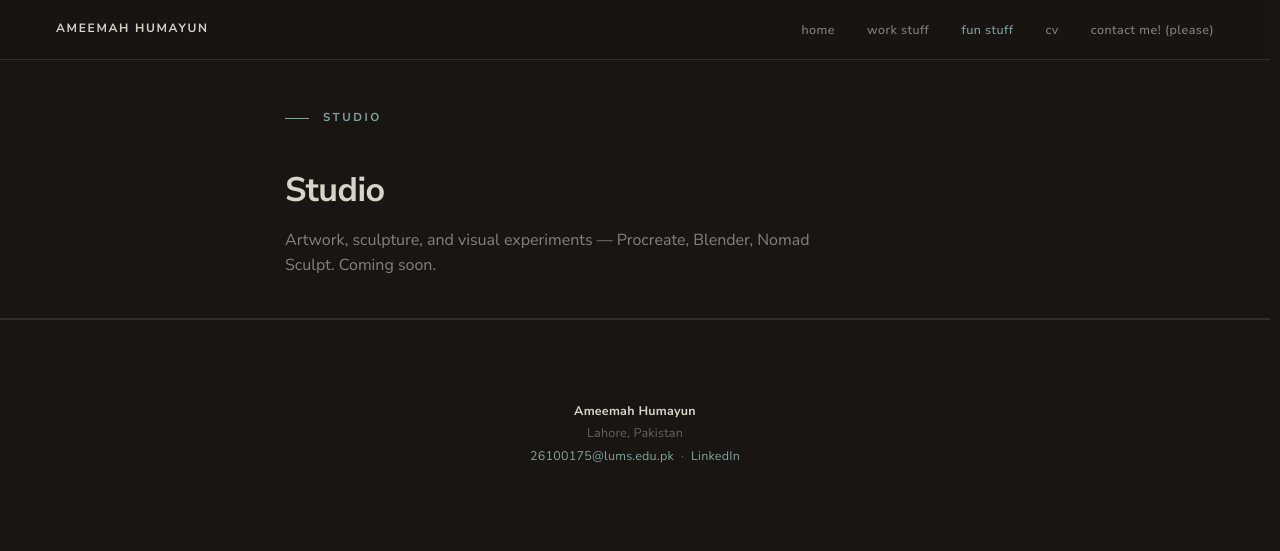
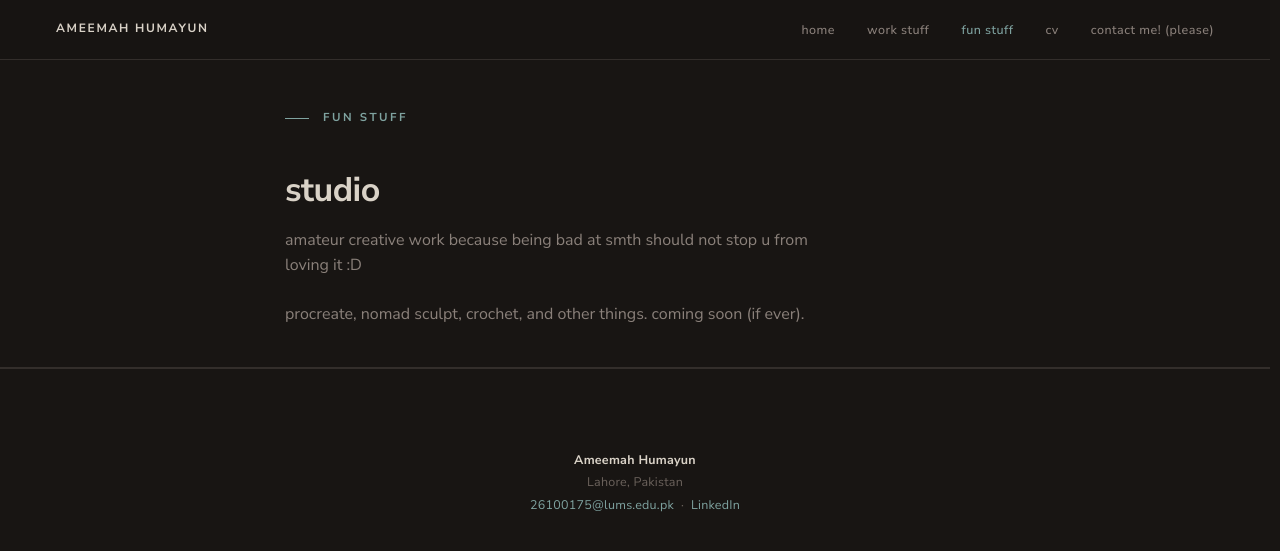
Before and after one commit to ameemahumayun/ameemahumayun.github.io, a Jekyll site: the page built from studio/index.html, in a window 1280 px wide. Shown: the top 551 px of the page. Built offline with Jekyll 4.4.1, drawn with Linux system fonts in a browser that asks for light colours.

Commit message:
Update index.html

```diff
--- a/studio/index.html
+++ b/studio/index.html
@@ -7,8 +7,10 @@ active: studio
 
 <header class="page-head">
   <div class="page-head__inner">
-    <div class="eyebrow eyebrow-rule">Studio</div>
-    <h1 class="page-head__title">Studio</h1>
-    <p class="page-head__intro">Artwork, sculpture, and visual experiments — Procreate, Blender, Nomad Sculpt. Coming soon.</p>
+    <div class="eyebrow eyebrow-rule">fun stuff</div>
+    <h1 class="page-head__title">studio</h1>
+    <p class="page-head__intro">amateur creative work because being bad at smth should not stop u from loving it :D</p>
+    <p class="page-head__intro">procreate, nomad sculpt, crochet, and other things. coming soon (if ever).</p>
+
   </div>
 </header>
```
